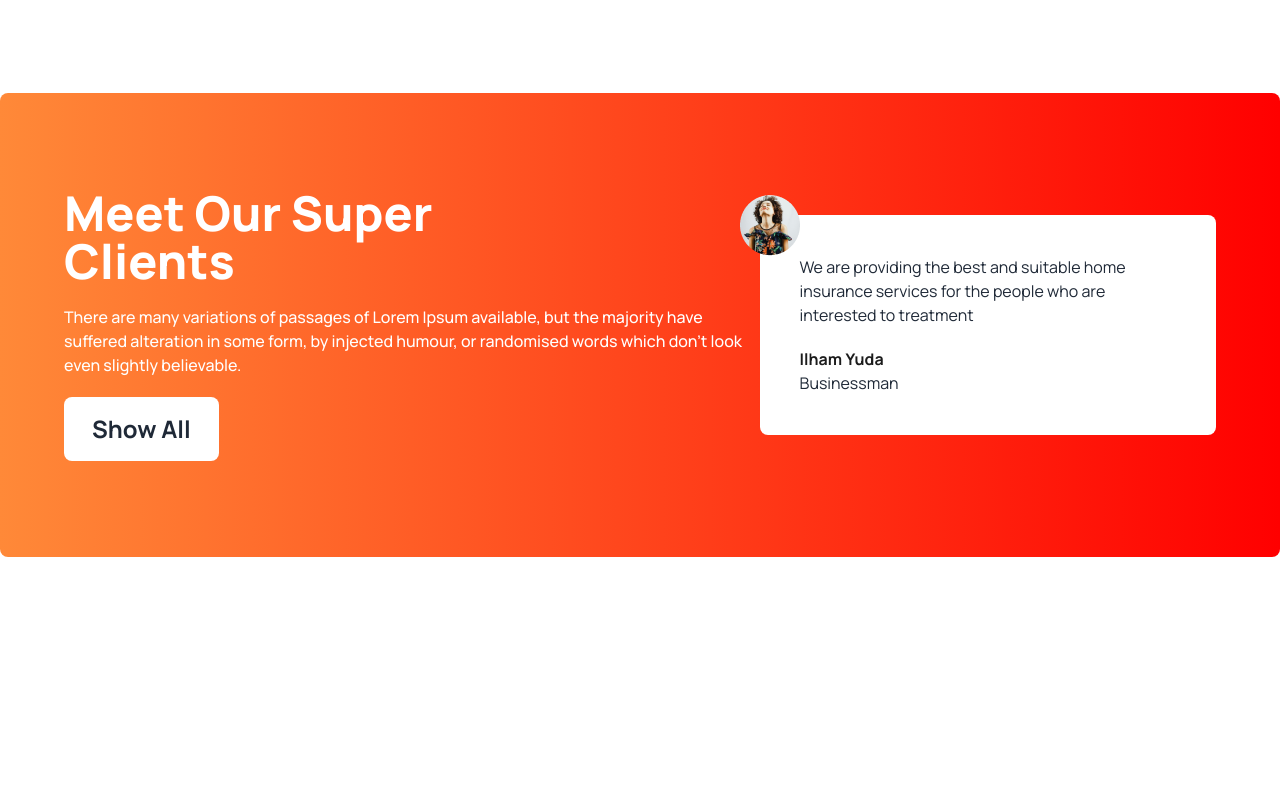
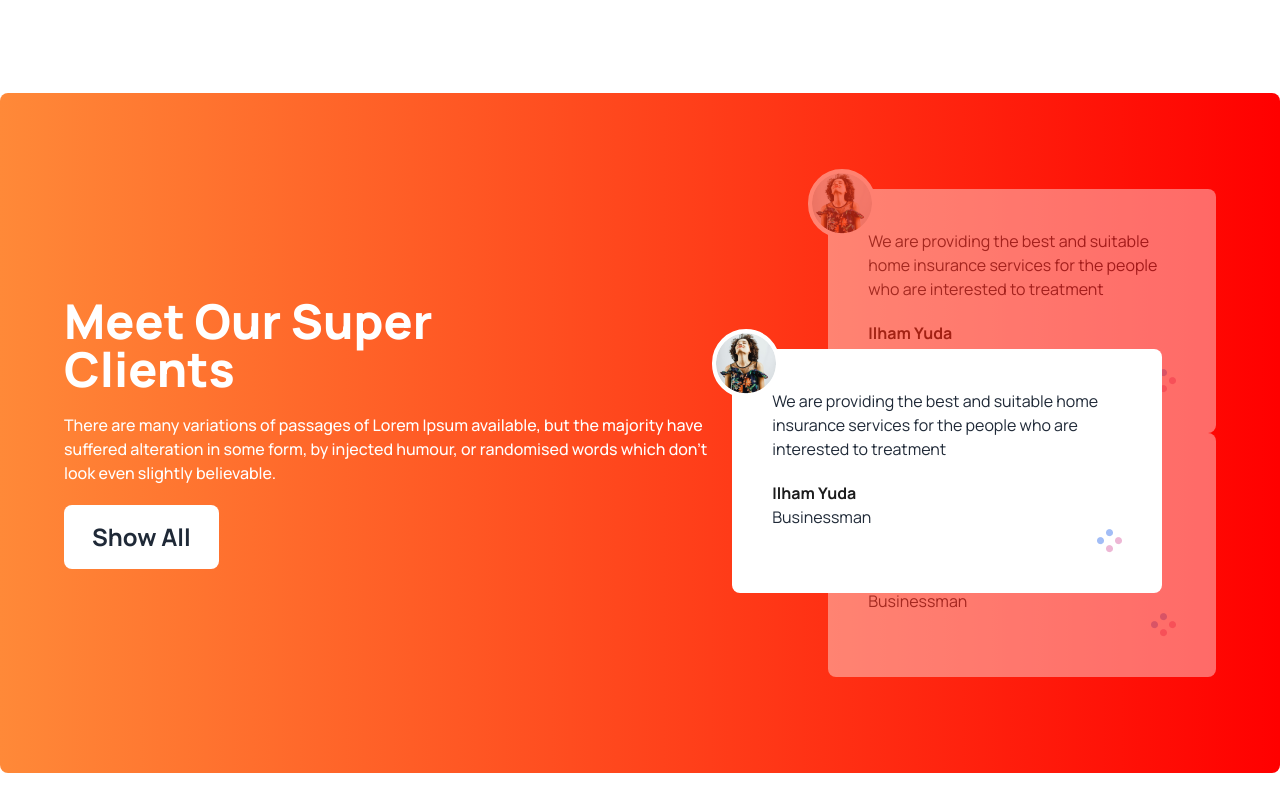
Before and after one commit to mdiqbalkhan/tea-house, a plain HTML site: page index.html in a window 1280 px wide. Shown: the part 1660-2471 px from the top of the page. Before the commit the page ends 2313 px from the top, so only its background shows below. Drawn offline with nearby package versions, Linux system fonts and the light colour scheme.

Commit message:
client add

```diff
--- a/index.html
+++ b/index.html
@@ -134,21 +134,51 @@
 
       </section>
 
-      <section class="my-24 flex flex-col lg:flex-row px-16 py-24 items-center container mx-auto bg-gradient-to-r from-[#FF8938] to-[#F00] rounded-lg">
-        <div class="space-y-5">
+      <section class="my-24 flex flex-col lg:flex-row px-16 py-24 items-center container mx-auto bg-gradient-to-r from-[#FF8938] to-[#F00] rounded-lg ">
+        <div class="lg:pr-28">
+         <div class="space-y-5">
           <h1 class="font-extrabold text-5xl text-white">
             Meet Our Super  <br>
             Clients</h1>
-            <p class="text-white font-medium">There are many variations of passages of Lorem Ipsum available, but the majority have suffered alteration in some form, by injected humour, or randomised words which don't look even slightly believable. </p>
+            <p class="text-white font-medium ">There are many variations of passages of Lorem Ipsum available, but the majority have suffered alteration in some form, by injected humour, or randomised words which don't look even slightly believable. </p>
             <button class="bg-white text-2xl font-bold rounded-lg text-[] px-7 py-4">Show All</button>
+         </div>
 
         </div>
-        <div class="relative p-10 rounded-lg bg-white">
-          <img class="absolute  -top-5 -left-5" src="./images/client.png" alt="">
-          <p>We are providing the best and suitable home insurance services for the people who are interested to treatment</p>
-          <h4 class="text-[#1C1C1C] font-bold mt-5">Ilham Yuda</h4>
-          <p>Businessman</p>
+        <div class="relative">
+          <!-- review next  -->
+          <div class="relative opacity-40 z-10 p-10 rounded-lg bg-white">
+            <img class="absolute  -top-5 -left-5 border-4 border-white rounded-full bg-white" src="./images/client.png" alt="">
+            <p>We are providing the best and suitable home insurance services for the people who are interested to treatment</p>
+            <h4 class="text-[#1C1C1C] font-bold mt-5">Ilham Yuda</h4>
+            <p>Businessman</p>
+           <div class="flex justify-end">
+            <img src="./images/circles.png" alt="">
+           </div>
 
+          </div>
+          <!-- review current  -->
+          <div class="absolute p-10 top-40 z-20 lg:-left-24 lg:w-[430px] rounded-lg bg-white">
+            <img class="absolute  -top-5 -left-5 border-4 border-white rounded-full bg-white" src="./images/client.png" alt="">
+            <p>We are providing the best and suitable home insurance services for the people who are interested to treatment</p>
+            <h4 class="text-[#1C1C1C] font-bold mt-5">Ilham Yuda</h4>
+            <p>Businessman</p>
+           <div class="flex justify-end">
+            <img src="./images/circles.png" alt="">
+           </div>
+
+          </div>
+          <!-- review previous  -->
+          <div class="relative opacity-40 z-10 p-10 rounded-lg bg-white">
+            <img class="absolute  -top-5 -left-5 border-4 border-white rounded-full bg-white" src="./images/client.png" alt="">
+            <p>We are providing the best and suitable home insurance services for the people who are interested to treatment</p>
+            <h4 class="text-[#1C1C1C] font-bold mt-5">Ilham Yuda</h4>
+            <p>Businessman</p>
+           <div class="flex justify-end">
+            <img src="./images/circles.png" alt="">
+           </div>
+
+          </div>
         </div>
       </section>
 
```
